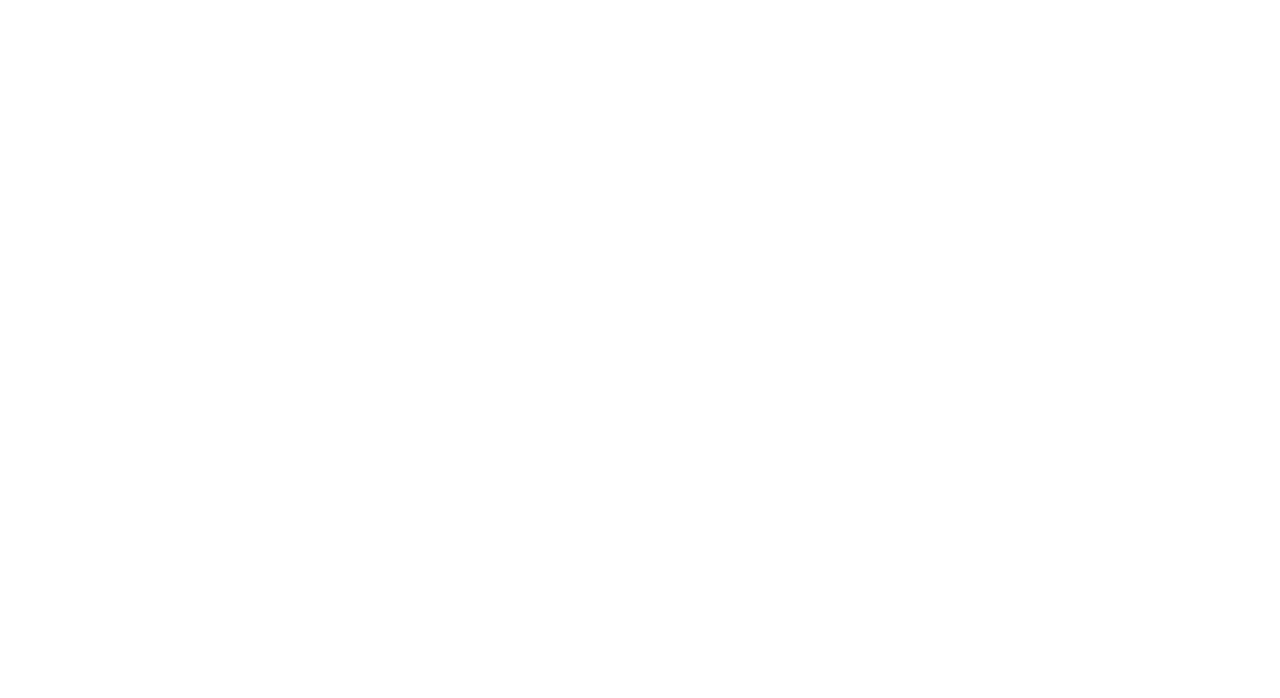
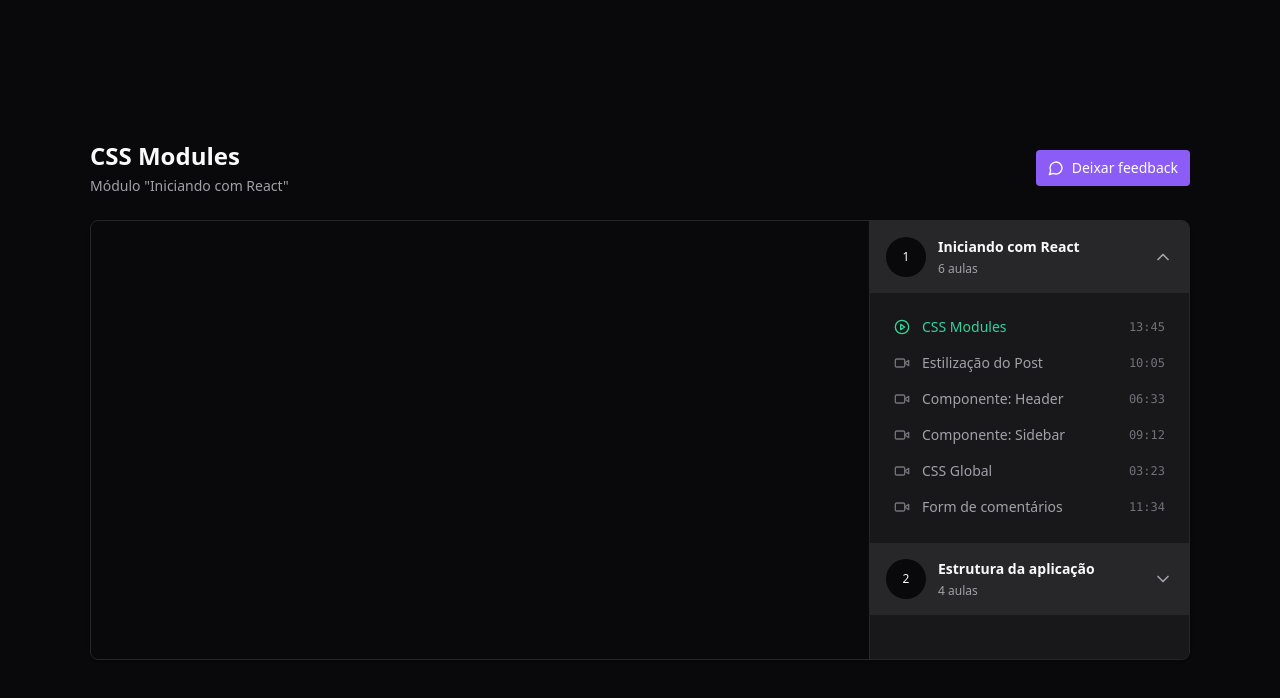
Before and after one commit to geovaneborba/ignite-redux-player, a React (Vite) app: page / in a window 1280 px wide. Shown: the top 698 px of the page. Built offline with nearby package versions, Linux system fonts and the light colour scheme.

Commit message:
feat: add Redux provider to App

```diff
--- a/src/App.tsx
+++ b/src/App.tsx
@@ -1,10 +1,11 @@
 import { Provider as ReduxProvider } from "react-redux";
 import { store } from "./store";
+import { Player } from "./pages/Player";
 
 function App() {
   return (
     <ReduxProvider store={store}>
-      <></>
+      <Player />
     </ReduxProvider>
   );
 }
```
